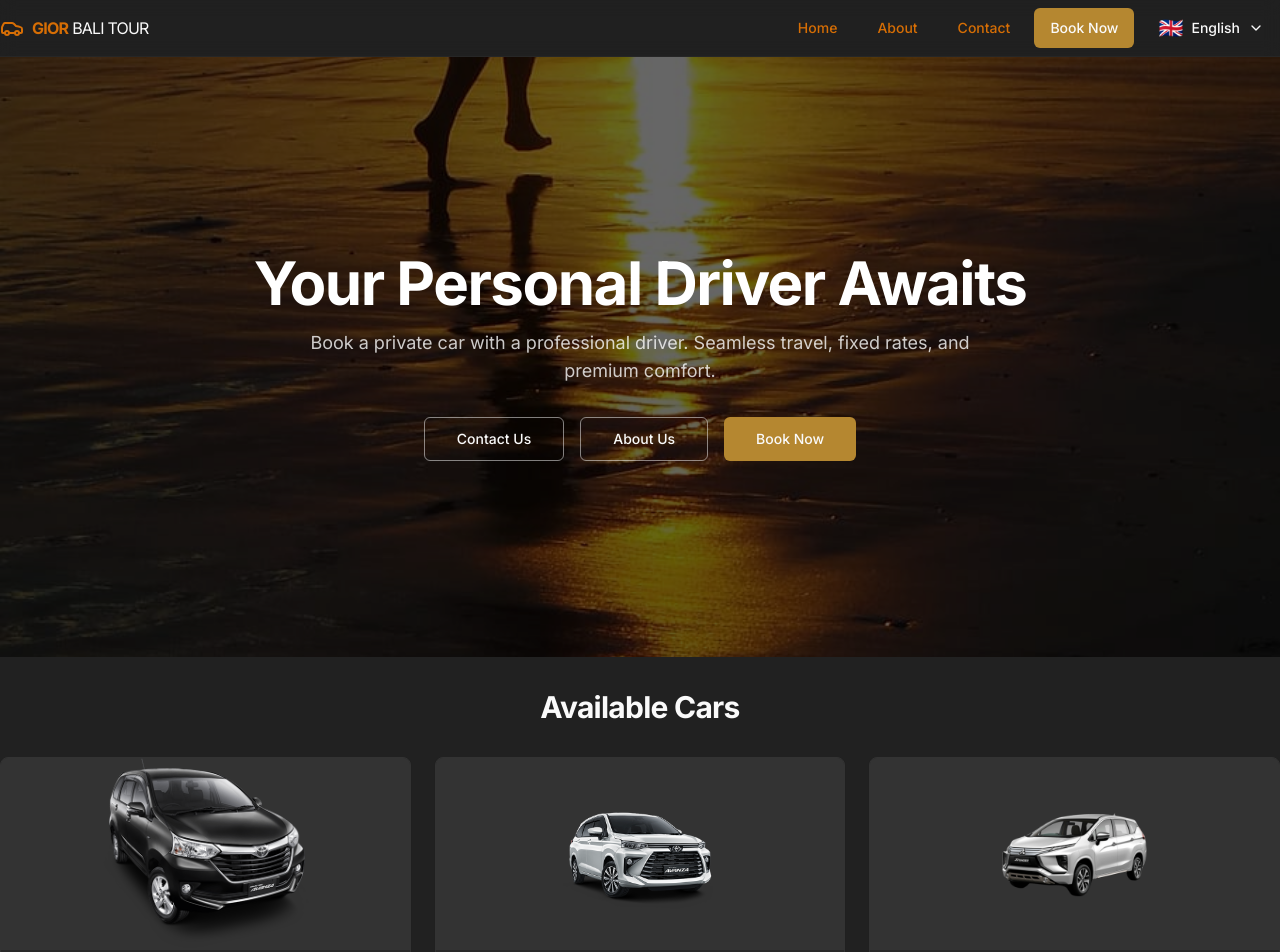
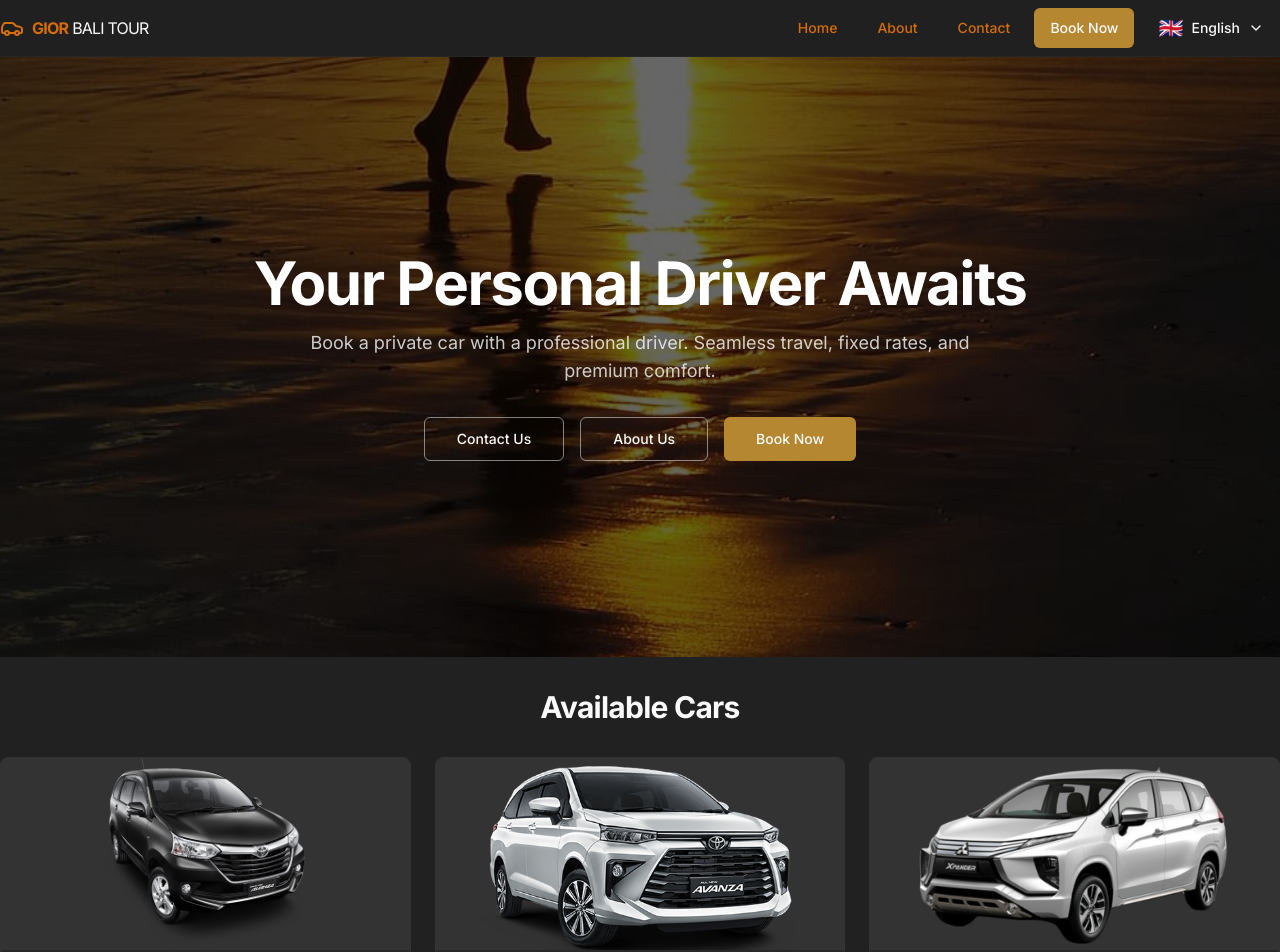
Before and after one commit to GiorMalik/TourGior, a Next.js app: page / in a window 1280 px wide. Shown: the top 952 px of the page. Built offline with nearby package versions, Linux system fonts and the light colour scheme.

Commit message:
bagaimana jika xpander dan Allnew menggunakan object-cover ? dan yang la

```diff
--- a/src/app/cars/components/car-card.tsx
+++ b/src/app/cars/components/car-card.tsx
@@ -18,6 +18,7 @@ import type { Car } from '@/cars/types';
 import { ImageGalleryData } from '@/images/gallery';
 import { Skeleton } from '@/components/ui/skeleton';
 import { useTranslation, type TranslationKeys } from '@/lib/locales';
+import { cn } from '@/lib/utils';
 
 interface CarCardProps {
   car: Car;
@@ -91,6 +92,11 @@ export function CarCard({ car }: CarCardProps) {
   const translatedFeatures = car.features.map(feature => t(toCamelCase(feature))).join(', ');
   const carTypeKey = toCamelCase(car.type);
 
+  const imageStyle =
+    car.name === 'Xpander' || car.name === 'All New Avanza'
+      ? 'object-cover'
+      : 'object-contain';
+
 
   return (
     <Card className="flex flex-col overflow-hidden transition-all hover:shadow-lg">
@@ -98,10 +104,10 @@ export function CarCard({ car }: CarCardProps) {
         <div className="relative h-48 w-full bg-secondary p-4">
           {carImage ? (
             <Image
-              src={carImage.imageUrl}
+              src={carImage.imageUrl.src}
               alt={car.name}
               fill
-              className="object-contain"
+              className={cn(imageStyle)}
               data-ai-hint={carImage.imageHint}
             />
           ) : (
```
